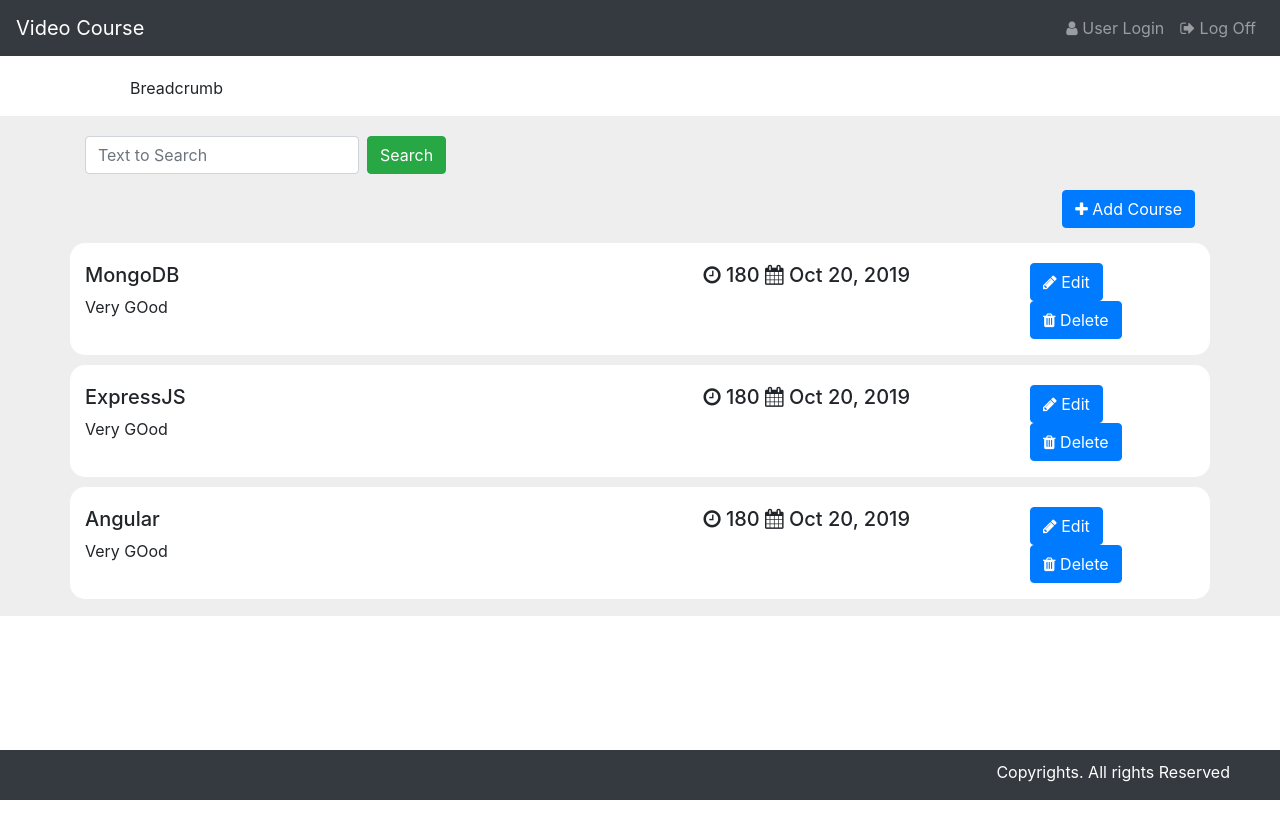
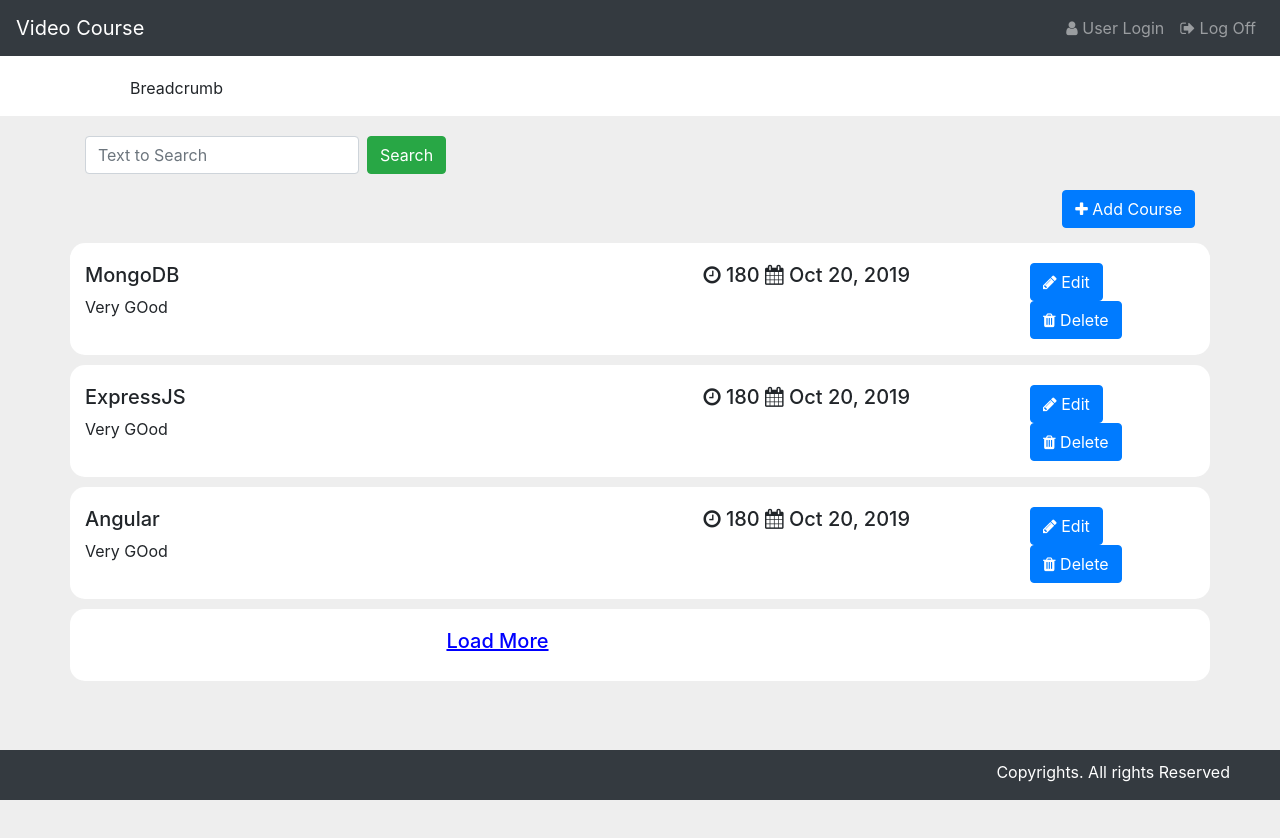
Before and after one commit to rxpande/course-app, an Angular app: page / in a window 1280 px wide. Shown: the top 838 px of the page. Before the commit the page ends 800 px from the top, so only its background shows below. Built offline with nearby package versions, Linux system fonts and the light colour scheme.

Commit message:
Assignment 2

```diff
--- a/src/app/app.module.ts
+++ b/src/app/app.module.ts
@@ -1,4 +1,5 @@
 import { BrowserModule } from '@angular/platform-browser';
+
 import { NgModule } from '@angular/core';
 import { AppComponent } from './app.component';
 import { CoreModule } from './core/core.module';
--- a/src/app/course/course-list/course-list.component.html
+++ b/src/app/course/course-list/course-list.component.html
@@ -14,12 +14,26 @@
     </div>
     <div class="col-md-3">
         <div class="card-button">
-            <button type="button" class="btn btn-primary edit-button">
-                <i class="fa fa-pencil" aria-hidden="true"></i> Edit
+            <button
+              type="button"
+              class="btn btn-primary edit-button"
+              (click)="editCourse()">
+                <i class="fa fa-pencil" aria-hidden="true" ></i> Edit
             </button>
-            <button type="button" class="btn btn-primary">
+            <button
+              type="button"
+              class="btn btn-primary"
+              (click)="deleteCourse()">
                 <i class="fa fa-trash" aria-hidden="true"></i> Delete
             </button>
         </div>
     </div>
 </div>
+
+<div class="row course-row">
+  <div class="col-md-9">
+    <div class="card-content">
+      <h5 class="loadMore" (click)="loadMore()">Load More</h5>
+    </div>
+  </div>
+</div>
--- a/src/app/course/course-list/course-list.component.ts
+++ b/src/app/course/course-list/course-list.component.ts
@@ -15,4 +15,16 @@ export class CourseListComponent implements OnInit {
     this.courseItems = this.courseService.getCourseItems();
   }
 
+  editCourse(): void {
+    console.log('editCourse clicked');
+  }
+
+  deleteCourse(): void {
+    console.log( 'deleteCourse Clicked' );
+  }
+
+  loadMore(): void {
+      console.log( 'loadMore Clicked' );
+  }
+
 }
--- a/src/app/course/course-search/course-search.component.html
+++ b/src/app/course/course-search/course-search.component.html
@@ -6,10 +6,14 @@
                 class="form-control"
                 placeholder="Text to Search"
                 aria-label="Input group example"
-                aria-describedby="btnGroupAddon">
+                aria-describedby="btnGroupAddon"
+                [(ngModel)]="searchText">
         </div>
         <div class="input-group" role="group" aria-label="First group">
-            <button type="button" class="btn btn-success">Search</button>
+            <button
+              type="button"
+              class="btn btn-success"
+              (click)="search()">Search</button>
         </div>
     </div>
 </div>
--- a/src/app/course/course-search/course-search.component.ts
+++ b/src/app/course/course-search/course-search.component.ts
@@ -6,9 +6,15 @@ import { Component, OnInit } from '@angular/core';
 })
 export class CourseSearchComponent implements OnInit {
 
+  searchText: string;
+
   constructor() { }
 
   ngOnInit() {
   }
 
+  search() {
+    console.log('Search Clicked with Text ', this.searchText);
+  }
+
 }
--- a/src/app/course/course.module.ts
+++ b/src/app/course/course.module.ts
@@ -1,5 +1,6 @@
 import { NgModule } from '@angular/core';
 import { CommonModule } from '@angular/common';
+import { FormsModule } from '@angular/forms';
 import { CourseSearchComponent } from './course-search/course-search.component';
 import { CourseAddComponent } from './course-add/course-add.component';
 import { CourseListComponent } from './course-list/course-list.component';
@@ -11,7 +12,8 @@ import { CourseListComponent } from './course-list/course-list.component';
     CourseListComponent,
   ],
   imports: [
-    CommonModule
+    CommonModule,
+    FormsModule
   ],
   exports: [
     CourseSearchComponent,
--- a/src/styles.scss
+++ b/src/styles.scss
@@ -42,3 +42,16 @@
   margin-left: 130px;
   margin-top: 20px;
 }
+
+.loadMore {
+  text-align:center; color:blue; text-decoration: underline
+}
+
+.container-fluid {
+  width: 100%;
+    padding-right: 15px;
+    padding-left: 15px;
+    margin-right: auto;
+    margin-left: auto;
+    height: 800px;
+}
```
